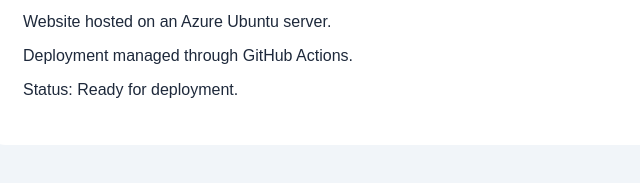
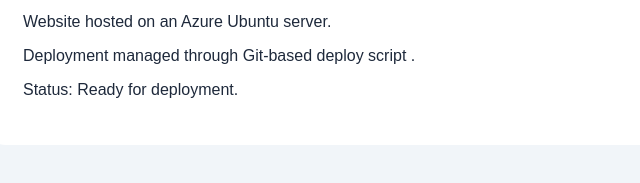
Before and after one commit to Joshua-K26/server-administration-lab-deploy, a plain HTML site: page site/index.html in a window 1280 px wide. Shown: the part 259-442 px from the top of the page, 247-887 px from the left. Drawn offline with Linux system fonts and the light colour scheme.

Commit message:
Update index.html

```diff
--- a/site/index.html
+++ b/site/index.html
@@ -27,7 +27,7 @@
         <h2>By Joshua And Michael</h2>
         <p>Welcome to our git deployment project.</p>
         <p>Website hosted on an Azure Ubuntu server.</p>
-        <p>Deployment managed through GitHub Actions.</p>
+        <p>Deployment managed through Git-based deploy script .</p>
         <p>Status: Ready for deployment.</p>
     </main>
 </body>
```
